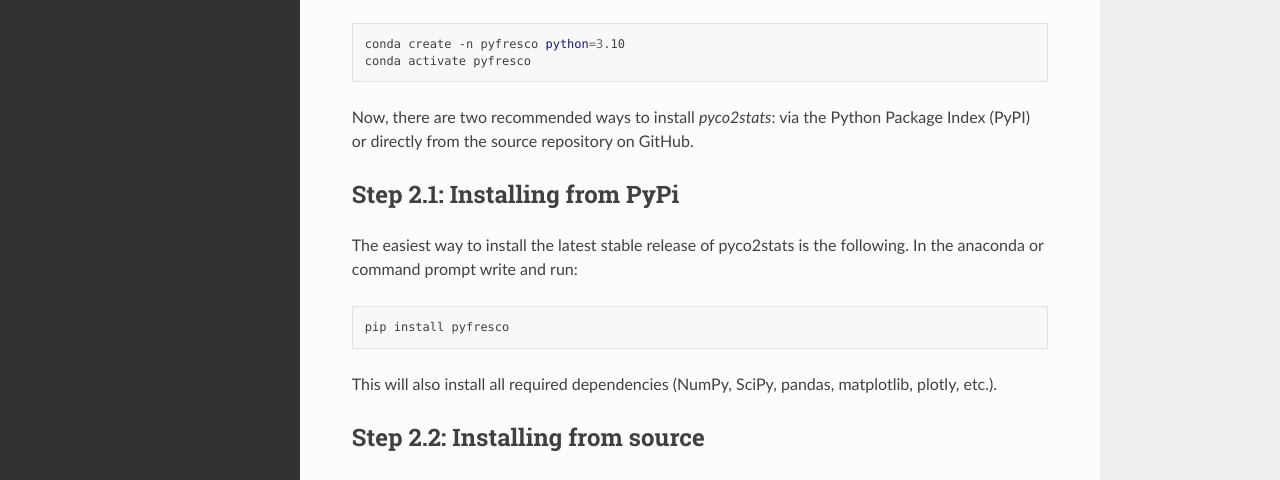
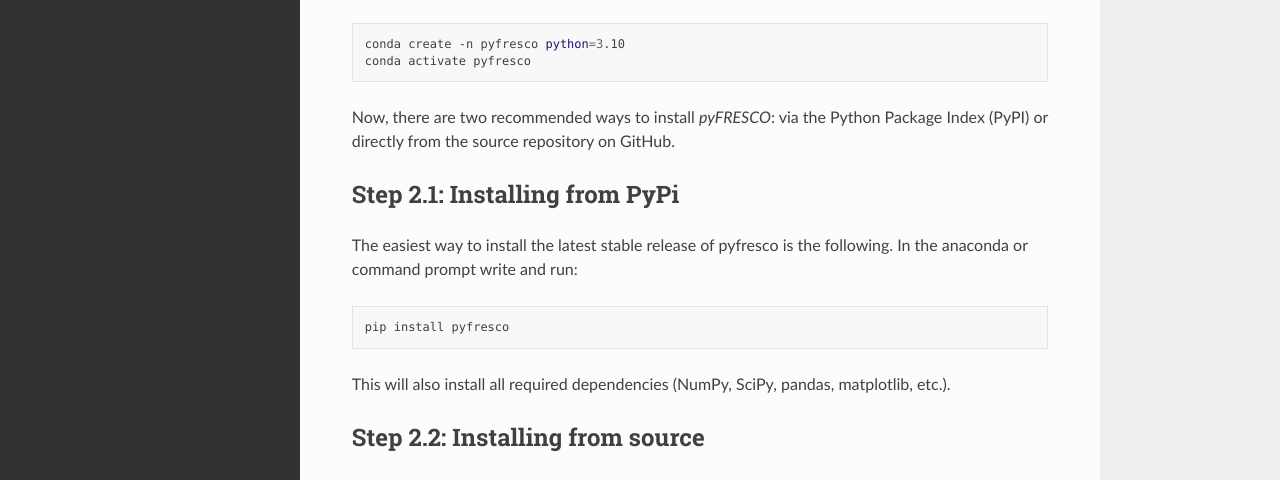
Before and after one commit to MarcoBaroni/pyfresco, a Sphinx documentation site: the page built from docs/installation.rst, in a window 1280 px wide and 900 px high. Shown: the part 417-897 px from the top of the window. Built offline with Sphinx 7.4.7 and the Read the Docs theme 3.1.0, drawn with Linux system fonts in a browser that asks for light colours.

Commit message:
Update installation.rst

```diff
--- a/docs/installation.rst
+++ b/docs/installation.rst
@@ -15,17 +15,17 @@
   conda create -n pyfresco python=3.10
   conda activate pyfresco
 
-Now, there are two recommended ways to install *pyco2stats*: via the Python Package Index (PyPI) or directly from the source repository on GitHub.
+Now, there are two recommended ways to install *pyFRESCO*: via the Python Package Index (PyPI) or directly from the source repository on GitHub.
 
 Step 2.1: Installing from PyPi
 ------------------------------
-The easiest way to install the latest stable release of pyco2stats is the following. In the anaconda or command prompt write and run:
+The easiest way to install the latest stable release of pyfresco is the following. In the anaconda or command prompt write and run:
 
 .. code-block:: bash
 
   pip install pyfresco
 
-This will also install all required dependencies (NumPy, SciPy, pandas, matplotlib, plotly, etc.).
+This will also install all required dependencies (NumPy, SciPy, pandas, matplotlib, etc.).
 
 Step 2.2: Installing from source
 --------------------------------
```
